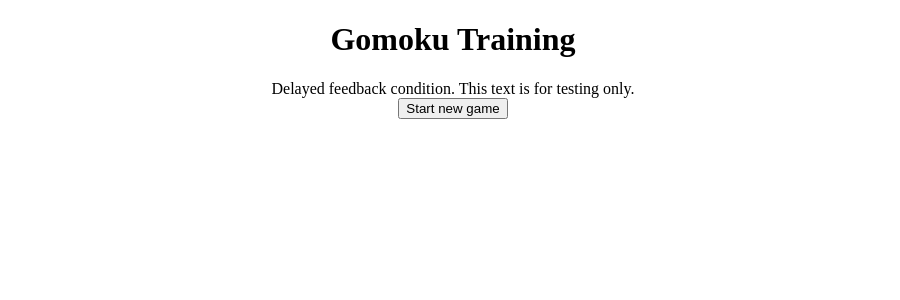
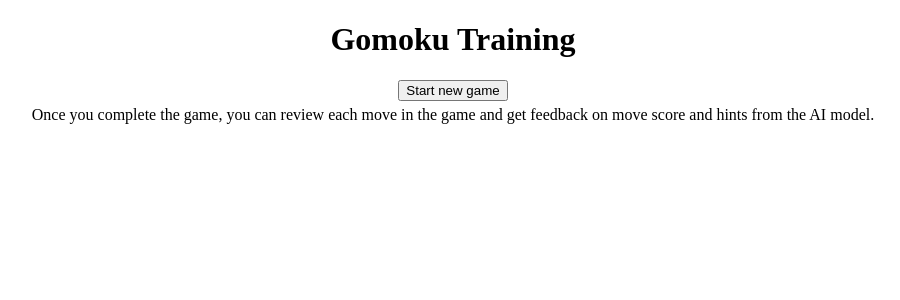
Before and after one commit to qiaozhQZ/Gomoku_flask, a Flask app: template templates/delayed.html in a window 1280 px wide. Shown: the top 300 px of the page, without its empty margins (187-1087 px from the left). Run offline with Flask 2, Linux system fonts and the light colour scheme; the template is opened without the code that fills it, so the values that code supplies are empty; data comes from the database, SQL or seed files in the repository.

Commit message:
working delayed condition

```diff
--- a/app.py
+++ b/app.py
@@ -21,6 +21,7 @@ from models import db
 from models import Player
 from models import Game
 from models import Move
+from models import Log
 
 sys.path.append('../AlphaZero_Gomoku')
 
@@ -98,8 +99,8 @@ def redirect_player(player, cur_page):
         # redirect user to the stage they should be on
         return redirect('/{}'.format(player.stage))
 
-    print(player.stage)
-    print(cur_page)
+    # print(player.stage)
+    # print(cur_page)
 
 
 def get_game(player):
@@ -152,7 +153,7 @@ def get_mcts_player(player_index=1):
 
     use_gpu = torch.cuda.is_available()
     # use_gpu = False
-    print('using GPU: ', use_gpu)
+    # print('using GPU: ', use_gpu)
 
     best_policy = PolicyValueNet(size, size, model_file = model_file, use_gpu=use_gpu)
     mcts_player = MCTSPlayer(best_policy.policy_value_fn, c_puct=5,
@@ -171,7 +172,7 @@ def new_game():
 @app.route('/advance_stage', methods = ['POST']) #only accepting 'POST'
 def advance_stage():
     '''automatically direct to the correct page'''
-    print('advance_stage')
+    # print('advance_stage')
 
     # print(request.get_json(force=True))
     # print(request.data)
@@ -386,7 +387,6 @@ def add_move(i, j):
     # print("hint_type", type(hint))
     # print("hint_item_type", type(hint.item()))
 
-
     # print(move_probs)
 
     move = int(i) * board.height + int(j)
@@ -418,8 +418,19 @@ def add_move(i, j):
     else:
         color = 'black'
 
-    return {'end': end, 'winner': winner, 'score': score, 'color': color}
+    return {'end': end, 'winner': winner, 'score': score, 'color': color,
+            'move': move, 'hint': hint.item()}
 
+@app.route('/log/', methods=['POST'])
+def log():
+    event = request.get_json()['event']
+    player = get_player()
+    game = get_game(player)
+    logged_event = Log(game_id=game.id, event=event)
+    db.session.add(logged_event)
+    db.session.commit()
+
+    return jsonify({'success': True})
 
 @app.route('/move/<i>/<j>', methods=['GET', 'POST'])
 def make_move(i, j):
@@ -450,7 +461,6 @@ def optimal_move():
 
     score = move_probs[optimal_move]
     score = round(score / move_probs.max()) # normalize
-
 
     if human and game.player_is_white:
         color = 'white'
--- a/models.py
+++ b/models.py
@@ -77,3 +77,10 @@ class Move(db.Model):
             white = True
         return '<Move: {} (game={}, player={}, white={}, loc={}, score={})>'.format(
             self.id, self.game_id, self.player_move, white, self.location, self.score)
+
+
+class Log(db.Model):
+    id = db.Column(db.Integer, primary_key=True)
+    game_id = db.Column(db.Integer, db.ForeignKey('game.id'), nullable=False)
+    time = db.Column(db.DateTime, default=datetime.datetime.utcnow)
+    event = db.Column(db.Text, nullable=True)
--- a/static/delayed.js
+++ b/static/delayed.js
@@ -1,22 +1,13 @@
 function disable_review(){
     console.log('disable?');
-    $('#previous').hide()
-    $('#hint').hide()
-    $('#next').hide()
-    $('.score_div').hide()
-    $('.comment_div').hide()
+    $('#review').hide()
 }
 
 function enable_review(){
-    $('#previous').show()
-    $('#hint').show()
-    $('#next').show()
-    $('.score_div').show()
-    $('.comment_div').show()
+    $('#review').show()
 }
 
 $().ready(function(){
-
 
     disable_review();
 
@@ -32,6 +23,15 @@ $().ready(function(){
             else{
                 $('#score').html('--');
             }
+
+            $.ajax({
+                    type: "POST",
+                    url: '/log',
+                    data: JSON.stringify({'event':'previous'}),
+                    contentType: "application/json",
+                    dataType: 'json',
+                    success: function(resp) {},
+            });
         }
     }
 
@@ -41,38 +41,51 @@ $().ready(function(){
             current_idx += 1;
             $('#loc' + move_seq[current_idx]).addClass(color_seq[current_idx] + "stone");
             $('#score').html(score_seq[current_idx]);
+
+            $.ajax({
+                    type: "POST",
+                    url: '/log',
+                    data: JSON.stringify({'event':'next'}),
+                    contentType: "application/json",
+                    dataType: 'json',
+                    success: function(resp) {},
+            });
         }
     }
 
     $('#previous').click(function(){
         prev_move();
-        /*
-        while (color_seq[current_idx] != "white" && current_idx > 0){
-            prev_move();
-        }
-        */
     });
 
     $('#next').click(function(){
         next_move();
-        /*
-        while (color_seq[current_idx] != "white" && current_idx < move_seq.length - 1){
-            next_move();
-        }
-        */
     });
 
     $('#hint').click(function(){
-        console.log('beep')
         if (current_idx < move_seq.length - 1){
             $('.hintstone').removeClass('hintstone');
             $('#loc'+hint_seq[current_idx+1]).addClass('hintstone');
+            $.ajax({
+                    type: "POST",
+                    url: '/log',
+                    data: JSON.stringify({'event':'next'}),
+                    contentType: "application/json",
+                    dataType: 'json',
+                    success: function(resp) {},
+            });
         }
     });
 
     $(document).on("game_end", function() {
-        console.log('triggered!');
         enable_review();
     });
 
+    $(document).on("move_complete", function(ev, data){
+        move_seq.push(data['move']);
+        color_seq.push(data['color']);
+        score_seq.push(data['score']);
+        hint_seq.push(data['hint']);
+        current_idx += 1;
+    });
+
 });
--- a/static/game.js
+++ b/static/game.js
@@ -22,6 +22,7 @@ $().ready(function(){
 
 			$.post('move/' + row + '/' + col)
 				.done(function(data){
+                    $(document).trigger('move_complete', data);
 					console.log('your move:');
 					console.log(data);
 					$('#score').html(data['score']);
@@ -39,6 +40,7 @@ $().ready(function(){
 
 							$.post('move/' + data['i'] + '/' + data['j'])
 								.done(function(data){
+                                    $(document).trigger('move_complete', data);
 									console.log('opp move done');
 									console.log(data);
 									enable_clicking();
@@ -60,6 +62,14 @@ $().ready(function(){
 				$('#loc'+data['location']).addClass('hintstone');
 				enable_clicking();
 			});
+            $.ajax({
+                    type: "POST",
+                    url: '/log',
+                    data: JSON.stringify({'event':'previous'}),
+                    contentType: "application/json",
+                    dataType: 'json',
+                    success: function(resp) {},
+            });
 		}
 	});
 
@@ -78,6 +88,15 @@ $().ready(function(){
 				enable_clicking();
 			},
 		});
+
+        $.ajax({
+                type: "POST",
+                url: '/log',
+                data: JSON.stringify({'event':'previous'}),
+                contentType: "application/json",
+                dataType: 'json',
+                success: function(resp) {},
+        });
 	});
 
 	function display_winner(winner){
--- a/static/style.css
+++ b/static/style.css
@@ -51,6 +51,12 @@
 	width: 100%;
 	text-align: center
 }
+
+#review {
+	width: 100%;
+	text-align: center
+}
+
 
 .score_div h3{
 	margin-bottom: 0px;
--- a/templates/delayed.html
+++ b/templates/delayed.html
@@ -4,13 +4,6 @@
 {% block heading %}Gomoku Training{% endblock %}
 
 {% block content%}
-
-<div id="toolbar">
-	<div class='score_div'><h3>Last Move Score: <span id='score'>{{ '%0.1f' | format(score|float)}}<span></h3></div>
-	<div class='comment_div'>A measure (ranging from 0-1) of how optimal your last move was
-		(1=best).</div>
-    <div class='testing_text'>Delayed feedback condition. This text is for testing only.</div>
-</div>
 
 <div id="winning_dialog">
 	<h3 id="winning_text">You Won!</h3>
@@ -19,10 +12,28 @@
 <!-- button always appear -->
 <div id = "new_game_control">
     <button id="new_game_button">Start new game</button>
+</div>
+
+<div id="toolbar">
+    <div>Once you complete the game, you can review each move in the game and
+        get feedback on move score and hints from the AI model.</div>
+</div>
+
+<div id="review">
+    <h2>Game Review Mode</h2>
+    <div>You can now review your game (go forward and backwards through moves)
+        and look at the estimated score for each move as well as request
+        hints for the best move in each board state. </div>
+	<div class='score_div'><h3>Move Score: <span id='score'>{{ '%0.1f' | format(score|float)}}<span></h3></div>
+	<div class='comment_div'>A measure (ranging from 0-1) of how optimal your last move was
+		(1=best).</div>
+
     <button id="previous">Previous</button>
     <button id="hint">Hint</button>
     <button id="next">Next</button>
 </div>
+
+
 
 <table class="board">
     {%for i in range(0, size)%}
```
